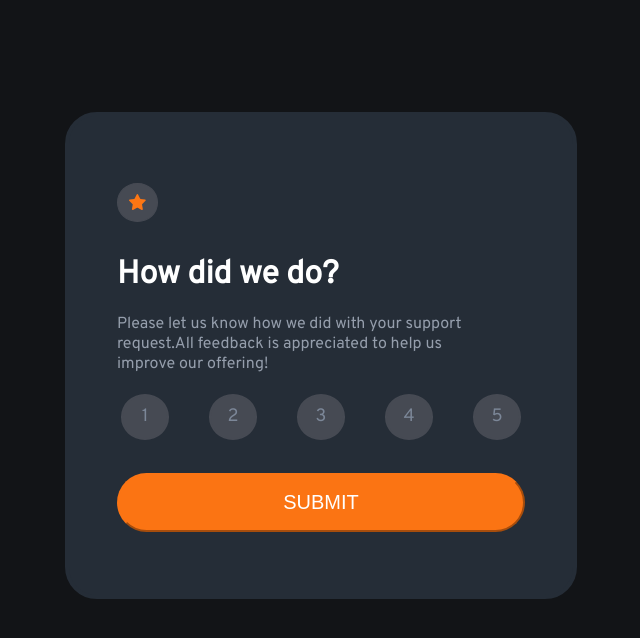
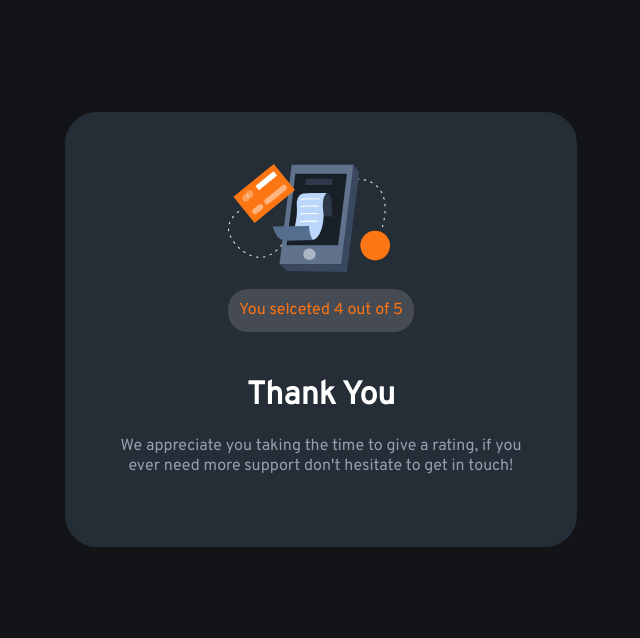
Before and after one commit to freaky4wrld/frontend-challenges, a plain HTML site: page interactive-rating-component-main/index.html in a window 1280 px wide. Shown: the whole page, without its empty margins (319-959 px from the left). Drawn offline with Linux system fonts and the light colour scheme.

Commit message:
add the thank you component and some additional helper styles

```diff
--- a/interactive-rating-component-main/index.html
+++ b/interactive-rating-component-main/index.html
@@ -10,7 +10,7 @@
   <link rel="stylesheet" href="style.css">
 </head>
 <body>
-  <div class="support-card-component">
+  <div class="support-card-component no-show">
     <div id="star-component">
       <img src="images/icon-star.svg" alt="star-icon">
     </div>
@@ -19,13 +19,25 @@
       <p>Please let us know how we did with your support request.All feedback is appreciated to help us improve our offering!</p>
     </div>
     <div id="rating-section">
-      <div class="rating-star">1</div>
-      <div class="rating-star">2</div>
-      <div class="rating-star">3</div>
-      <div class="rating-star">4</div>
-      <div class="rating-star">5</div>
+      <button class="rating-star">1</button>
+      <button class="rating-star">2</button>
+      <button class="rating-star">3</button>
+      <button class="rating-star">4</button>
+      <button class="rating-star">5</button>
     </div>
     <button id="submit-btn">Submit</button>
   </div>
+  <div id="thank-you-card" class="support-card-component">
+    <div class="thank-you-img">
+      <img src="images/illustration-thank-you.svg" alt="Thank you message">
+      <div class="rating-display">
+        You selceted 4 out of 5
+      </div>
+    </div>
+    <div class="support-card-content center-text">
+      <h1>Thank You</h1>
+      <p>We appreciate you taking the time to give a rating, if you ever need more support don't hesitate to get in touch!</p>
+    </div>
+  </div>
 </body>
 </html>
--- a/interactive-rating-component-main/style.css
+++ b/interactive-rating-component-main/style.css
@@ -75,6 +75,28 @@ body{
     border-color:  hsl(25, 97%, 53%);
     color: white;
 }
+.no-show{
+    display: none;
+}
+#thank-you-card{
+    display: flex;
+    flex-direction: column;
+    justify-content: center;
+    align-items: center;
+}
+.center-text h1, .center-text p{
+    text-align: center;
+}
+.center-text p{
+    width: 100%;
+}
+.rating-display{
+    color: hsl(25, 97%, 53%);
+    background-color: hsl(220, 8%, 30%);
+    padding: 0.7rem;
+    border-radius: 20px;
+    margin: 0.7rem 0;
+}
 
 @media screen and (max-width: 1000px) {
     .support-card-component{
```
